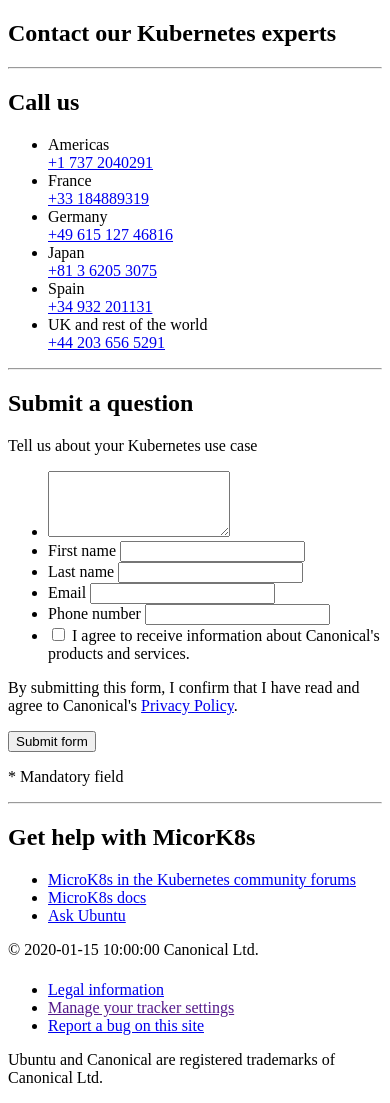
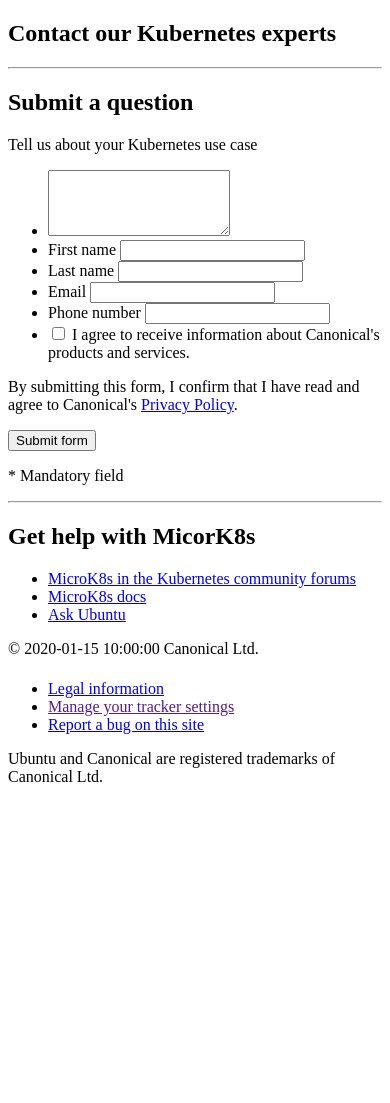
Before and after one commit to canonical/microk8s.io, a Python web app: template templates/contact-us.html in a window 390 px wide. Shown: the part 261-1364 px from the top of the page. After the commit the page ends 1043 px from the top, so only its background shows below. Run offline with Jinja, Linux system fonts and the light colour scheme; the template is opened without the code that fills it: most values are stand-ins (such as "Sample title", 1, 10 or a date in 2020); some web fonts are replaced.

Commit message:
remove support phone numbers

```diff
--- a/templates/contact-us.html
+++ b/templates/contact-us.html
@@ -10,83 +10,6 @@
     <div class="row">
       <div class="col-start-large-4 col-9">
         <h1>Contact our Kubernetes experts</h1>
-      </div>
-    </div>
-  </div>
-</section>
-
-<section class="p-section">
-  <div class="row--25-75 is-split-on-medium">
-    <hr class="p-rule">
-    <div class="col">
-      <h2 class="p-text--small-caps">Call us</h2>
-    </div>
-    <div class="col">
-      <div class="row">
-        <div class="col-6">
-          <ul class="p-list--divided">
-            <li class="p-list__item u-no-padding--bottom">
-              <div class="row">
-                <div class="col-3">
-                  Americas
-                </div>
-                <div class="col-3">
-                  <a href="tel:+17372040291">+1 737 2040291</a>
-                </div>
-              </div>
-            </li>
-            <li class="p-list__item u-no-padding--bottom">
-              <div class="row">
-                <div class="col-3">
-                  France
-                </div>
-                <div class="col-3">
-                  <a href="tel:+33184889319">+33 184889319</a>
-                </div>
-              </div>
-            </li>
-            <li class="p-list__item u-no-padding--bottom">
-              <div class="row">
-                <div class="col-3">
-                  Germany
-                </div>
-                <div class="col-3">
-                  <a href="tel:+4961512746816">+49 615 127 46816</a>
-                </div>
-              </div>
-            </li>
-            <li class="p-list__item u-no-padding--bottom">
-              <div class="row">
-                <div class="col-3">
-                  Japan
-                </div>
-                <div class="col-3">
-                  <a href="tel:+81362053075">+81 3 6205 3075</a>
-                </div>
-              </div>
-            </li>
-            <li class="p-list__item u-no-padding--bottom">
-              <div class="row">
-                <div class="col-3">
-                  Spain
-                </div>
-                <div class="col-3">
-                  <a href="tel:+34932201131">+34 932 201131</a>
-                </div>
-              </div>
-            </li>
-            <li class="p-list__item u-no-padding--bottom">
-              <div class="row">
-                <div class="col-3">
-                  UK and rest of the world
-                </div>
-                <div class="col-3">
-                  <a href="tel:+442036565291">+44 203 656 5291</a>
-                </div>
-              </div>
-            </li>
-          </ul>
-        </div>
       </div>
     </div>
   </div>
```
